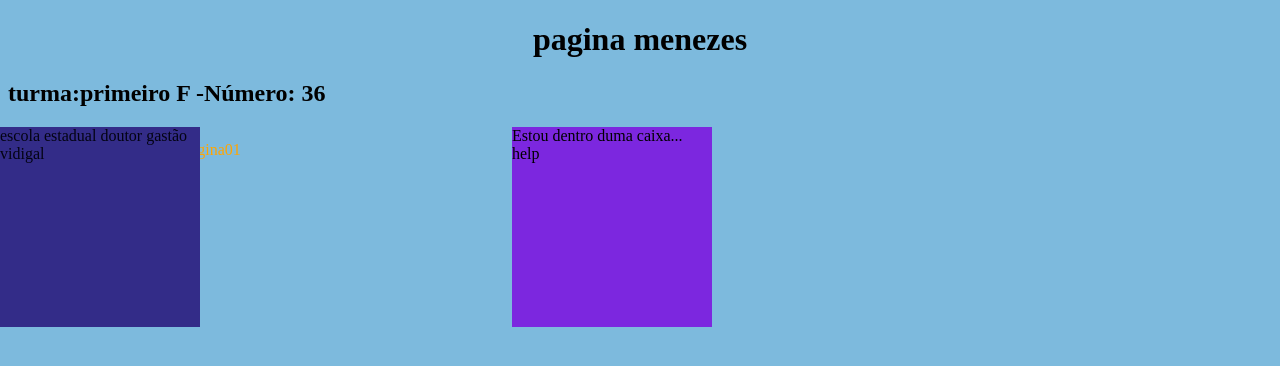
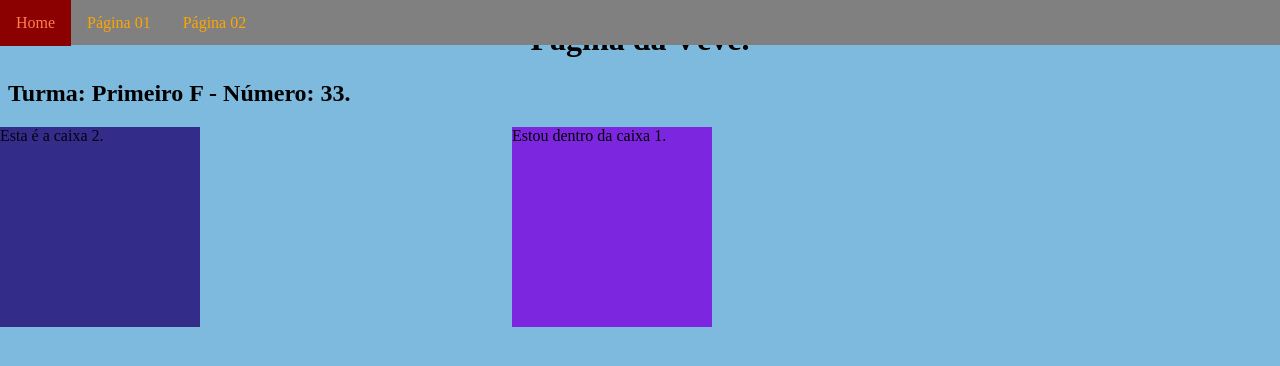
Before and after one commit to vevekita/primeirof_2t, a plain HTML site: page index.html in a window 1280 px wide. Drawn offline with Linux system fonts and the light colour scheme.

Commit message:
Atualização do index

```diff
--- a/index.html
+++ b/index.html
@@ -1,32 +1,28 @@
+
 <!DOCTYPE html>
 <html lang="pt-br" dir="ltr">
   <head>
     <meta charset="utf-8">
-    <title>aula primeiro F</title>
-    <link rel="stylesheet" href= 'estilo.css'>
+    <title>Minha Página</title>
+    <link rel="stylesheet" href="estilo.css">
   </head>
-
   <body>
-    <h1>pagina menezes</h1>
-    <h2>turma:primeiro F -Número: 36</h2>
-    <div class="caixa1">
-      Estou dentro duma caixa...
-      help
-    </div>
-    <div class="menuprincipal">
+    <div class="menuPrincipal">
       <nav>
           <ul>
-              <li><a href="index.html">home</a></li>
-              <li><a href="pagina02.html">pagina02</a></li>
-              <li><a href="pagina01.html">pagina01</a></li>
+              <li><a href="index.html">Home</a></li>
+              <li><a href="pagina01.html">Página 01</a></li>
+              <li><a href="pagina02.html">Página 02</a></li>
           </ul>
-
       </nav>
-</div>
-</div>
-
+  </div>
+    <h1>Página da Vêvê.</h1>
+    <h2>Turma: Primeiro F - Número: 33.</h2>
+    <div class="caixa1">
+      Estou dentro da caixa 1.
+    </div>
     <div class="caixa2">
-escola estadual doutor gastão vidigal
+      Esta é a caixa 2.
     </div>
   </body>
 </html>
```
